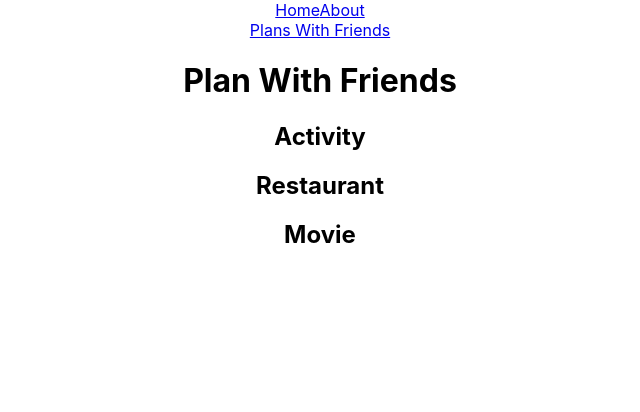
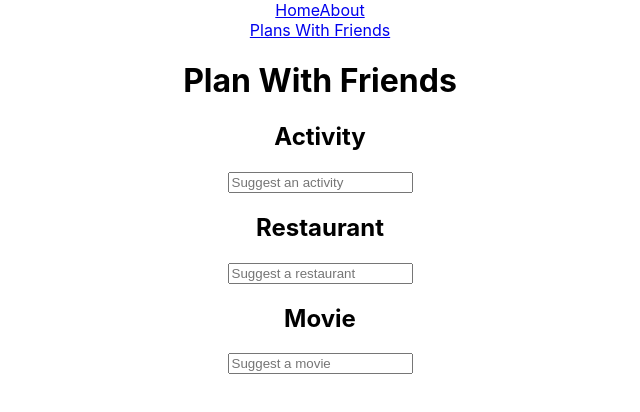
Before and after one commit to anasryadi/Huddl-Client, a React (Create React App) app: page /#/friends in a window 1280 px wide. Shown: the top 412 px of the page, without its empty margins (320-960 px from the left). Built offline with nearby package versions, Linux system fonts and the light colour scheme.

Commit message:
added placeholders for activities

```diff
--- a/src/Components/Friends.js
+++ b/src/Components/Friends.js
@@ -5,8 +5,11 @@ const Friends = () => {
     <div>
       <h1>Plan With Friends</h1>
       <h2>Activity</h2>
+      <input type="activity" placeholder="Suggest an activity" />
       <h2>Restaurant</h2>
+      <input type="restaurant" placeholder="Suggest a restaurant" />
       <h2>Movie</h2>
+      <input type="movie" placeholder="Suggest a movie" />
     </div>
   )
 }
```
